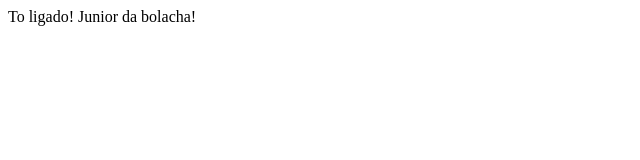
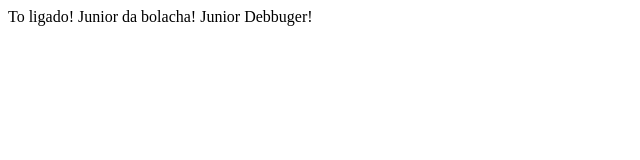
Before and after one commit to mikaelmonteirodev/expressjs-project, a website: page index.html in a window 1280 px wide. Shown: the whole page, without its empty margins (0-640 px from the left). Drawn offline with Linux system fonts and the light colour scheme.

Commit message:
feat: junior

```diff
--- a/index.html
+++ b/index.html
@@ -7,6 +7,6 @@
     <title>Document</title>
 </head>
 <body>
-    To ligado! Junior da bolacha!
+    To ligado! Junior da bolacha! Junior Debbuger!
 </body>
 </html>
```
